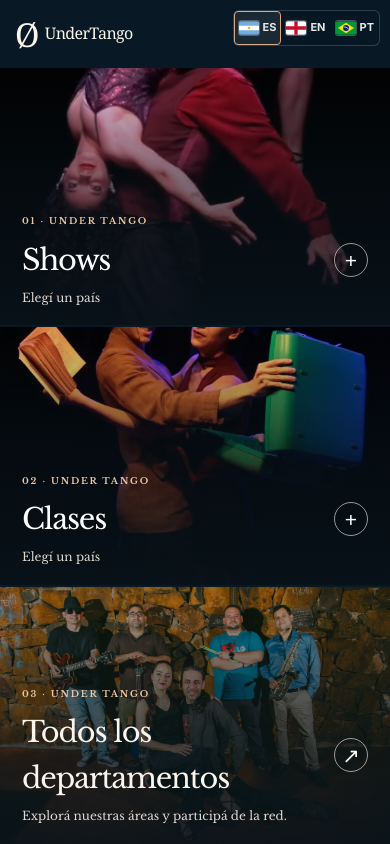
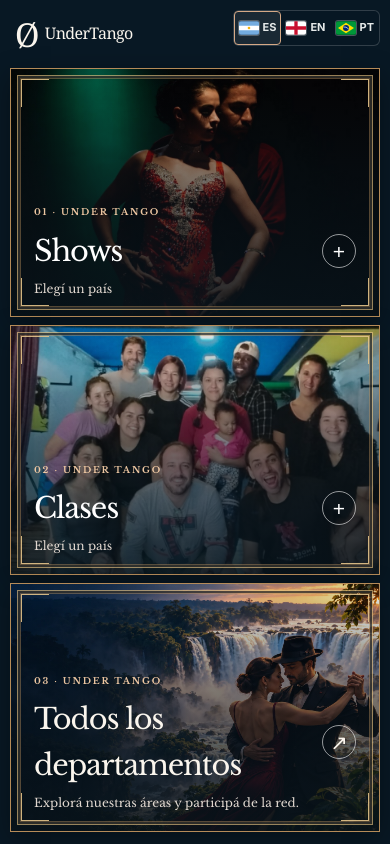
Before and after one commit to O-UnderTango-Club/UnderTangoWEBNextJS, a Next.js app: page / in a window 390 px wide. Shown: the top 844 px of the page. Built offline with nearby package versions, Linux system fonts and the light colour scheme.

Commit message:
Renovar imágenes y marcos de la portada (#69)
* Refresh homepage imagery

* Add decorative frames to homepage panels

```diff
--- a/app/components/HomeLanding.tsx
+++ b/app/components/HomeLanding.tsx
@@ -25,7 +25,7 @@ export default function HomeLanding(){
     </header>
     <div className={styles.panels} id="descubrir">
       <article className={styles.panel}>
-        <Image className={styles.photo} src="/assets/images/showsImage1.png" alt="" fill priority sizes="(max-width: 700px) 100vw, 34vw" />
+        <Image className={styles.photo} src="/assets/images/grupal1.png" alt="" fill priority sizes="(max-width: 700px) 100vw, 34vw" />
         <div className={styles.shade}/>
         <div className={styles.panelBody}>
           <p className={styles.eyebrow}>01 · UNDER TANGO</p>
@@ -39,7 +39,7 @@ export default function HomeLanding(){
         </div>
       </article>
       <article className={styles.panel}>
-        <Image className={styles.photo} src="/assets/images/clasesImage1.png" alt="" fill priority sizes="(max-width: 700px) 100vw, 34vw" />
+        <Image className={styles.photo} src="/assets/images/tango-class-1.jpg" alt="" fill priority sizes="(max-width: 700px) 100vw, 34vw" />
         <div className={styles.shade}/>
         <div className={styles.panelBody}>
           <p className={styles.eyebrow}>02 · UNDER TANGO</p>
@@ -53,7 +53,7 @@ export default function HomeLanding(){
         </div>
       </article>
       <article className={styles.panel}>
-        <Image className={styles.photo} src="/assets/images/tango-rave-elenco.jpg" alt="" fill priority sizes="(max-width: 700px) 100vw, 34vw" />
+        <Image className={styles.photo} src="/images/home/cultura-conecta-iguazu.webp" alt="" fill priority sizes="(max-width: 700px) 100vw, 34vw" />
         <div className={styles.shade}/>
         <div className={styles.panelBody}>
           <p className={styles.eyebrow}>03 · UNDER TANGO</p>
--- a/app/components/home-landing.module.css
+++ b/app/components/home-landing.module.css
@@ -46,3 +46,32 @@
  .options{margin-top:10px}.options a{padding:8px 0;font-size:13px}.options small{font-size:11px}
 }
 @media(prefers-reduced-motion:reduce){.photo{transition:none}}
+
+/* Portada: marcos inspirados en la geometría art déco y el dorado antiguo. */
+.panels{gap:clamp(10px,1.25vw,20px);padding:0 clamp(12px,1.5vw,24px) clamp(14px,1.5vw,24px)}
+.panel{border:1px solid #b58b58;box-shadow:inset 0 0 0 4px #111c22,0 8px 26px #0005}
+.panel::before,.panel::after{content:"";position:absolute;z-index:2;inset:9px;pointer-events:none}
+.panel::before{border:1px solid #e3bf80a8;box-shadow:inset 0 0 0 3px #121b21a0,inset 0 0 0 4px #b18a5b75}
+.panel::after{inset:14px;background:
+ linear-gradient(#e5c58b,#e5c58b) left top / 44px 1px no-repeat,
+ linear-gradient(#e5c58b,#e5c58b) left top / 1px 44px no-repeat,
+ linear-gradient(#e5c58b,#e5c58b) right top / 44px 1px no-repeat,
+ linear-gradient(#e5c58b,#e5c58b) right top / 1px 44px no-repeat,
+ linear-gradient(#e5c58b,#e5c58b) left bottom / 44px 1px no-repeat,
+ linear-gradient(#e5c58b,#e5c58b) left bottom / 1px 44px no-repeat,
+ linear-gradient(#e5c58b,#e5c58b) right bottom / 44px 1px no-repeat,
+ linear-gradient(#e5c58b,#e5c58b) right bottom / 1px 44px no-repeat;
+ opacity:.9}
+.panel:nth-child(1) .photo{object-position:58% center}
+.panel:nth-child(2) .photo{object-position:50% 54%}
+.panel:nth-child(3) .photo{object-position:70% center}
+.panelBody{padding:clamp(32px,4vw,58px)}
+@media(max-width:700px){
+ .panels{gap:8px;padding:0 10px 12px}
+ .panel::before{inset:6px;box-shadow:inset 0 0 0 2px #121b21a0,inset 0 0 0 3px #b18a5b75}
+ .panel::after{inset:10px;background-size:28px 1px,1px 28px,28px 1px,1px 28px,28px 1px,1px 28px,28px 1px,1px 28px}
+ .panelBody{padding:18px 23px}
+ .panel:nth-child(1) .photo{object-position:55% 42%}
+ .panel:nth-child(2) .photo{object-position:50% 50%}
+ .panel:nth-child(3) .photo{object-position:70% 45%}
+}
```
